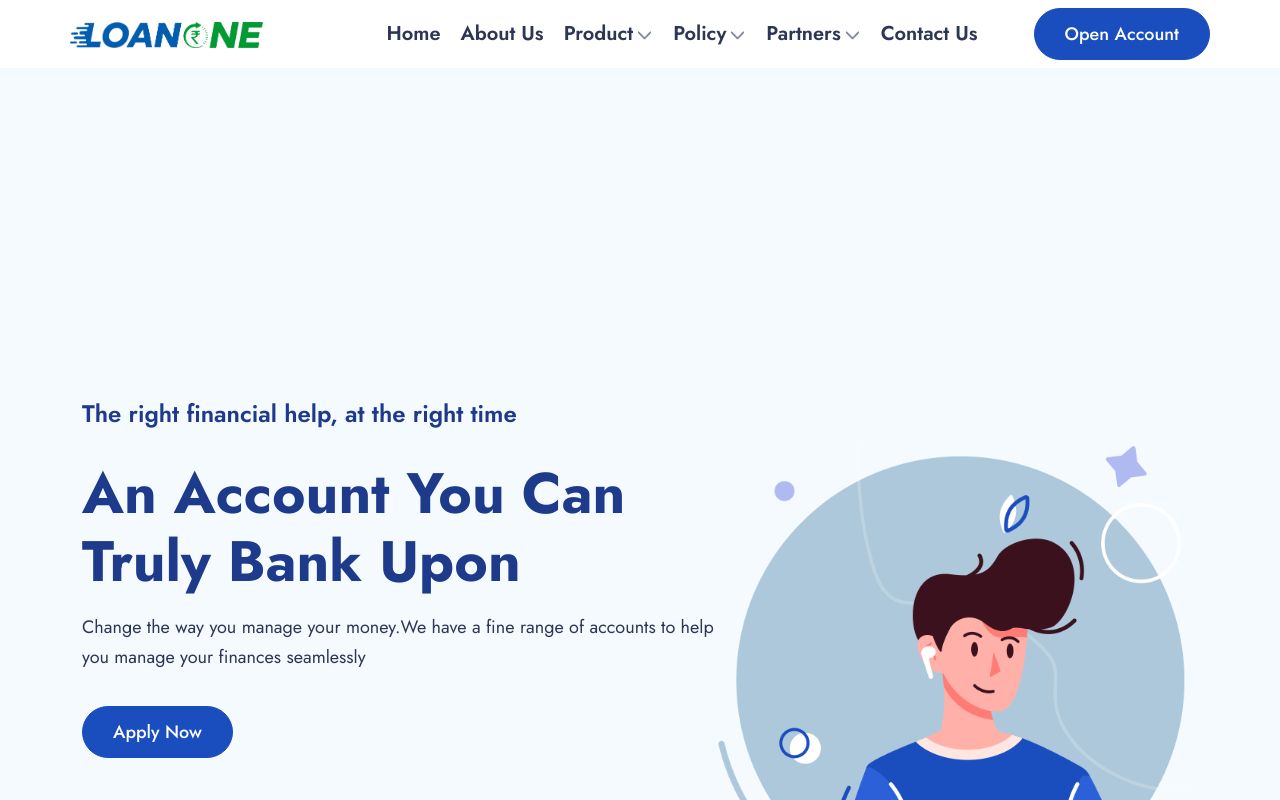
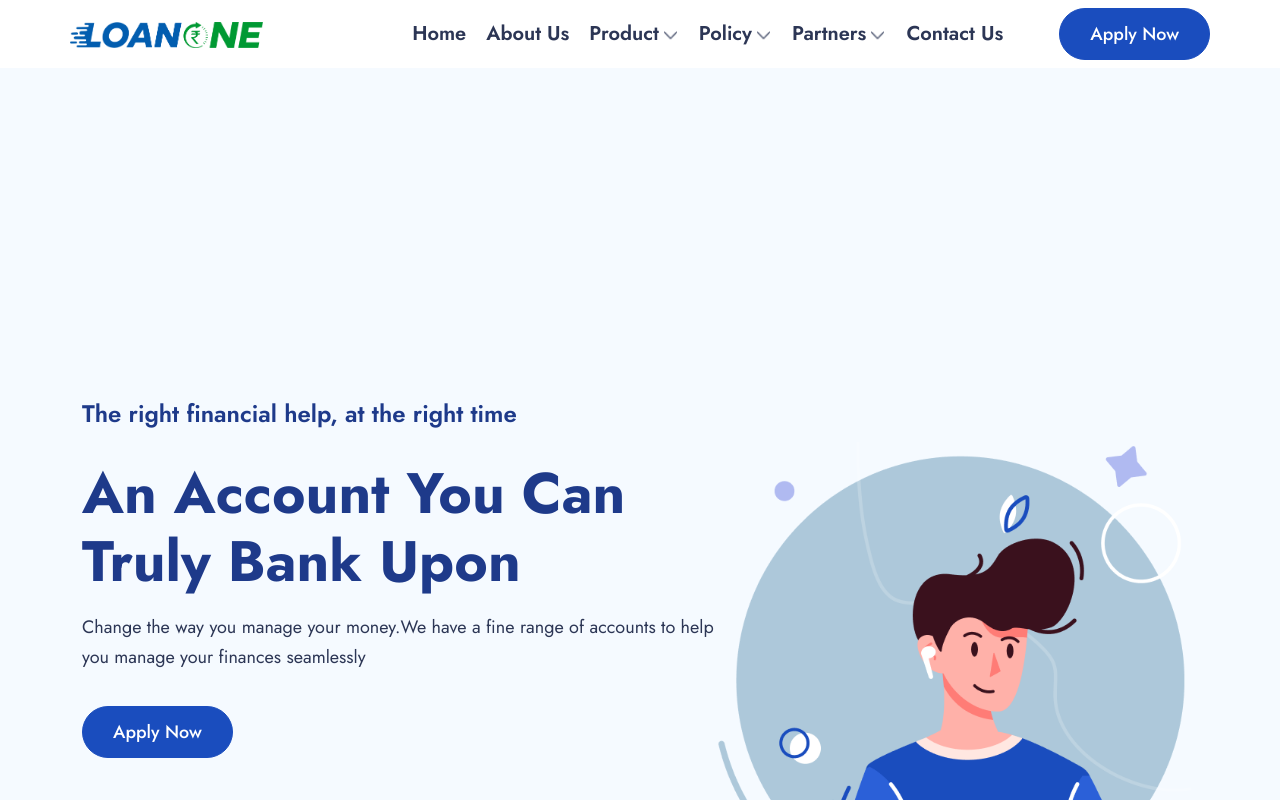
Before and after one commit to AssistFin/Stagingloan1next, a Next.js app: page /account in a window 1280 px wide. Shown: the top 800 px of the page. Built offline with nearby package versions, Linux system fonts and the light colour scheme.

Commit message:
change font name as apply now

```diff
--- a/components/accountDetail/CallToAction.jsx
+++ b/components/accountDetail/CallToAction.jsx
@@ -17,7 +17,7 @@ const CallToAction = () => {
                 </div>
                 <div className="bottom-area text-center">
                   <Link href="/register" className="cmn-btn">
-                    Open Account
+                    Apply Now
                   </Link>
                   <Link href="/contact" className="cmn-btn second">
                     Get in touch
--- a/components/callToAction/CallToAction.jsx
+++ b/components/callToAction/CallToAction.jsx
@@ -15,7 +15,7 @@ const callToAction = () => {
                 </div>
                 <div className="bottom-area text-center">
                   <Link href="/register" className="cmn-btn">
-                    Open Account
+                    Apply Now
                   </Link>
                   <Link href="/contact" className="cmn-btn second">
                     Get in touch
--- a/components/cards/BusinessSolutionsCard.jsx
+++ b/components/cards/BusinessSolutionsCard.jsx
@@ -13,7 +13,7 @@ const BusinessSolutionsCard = ({ singleBusiness }) => {
         <h5>{title}</h5>
         <p>{desc}</p>
         <Link href={link} className="btn-arrow">
-          Open Account
+          Apply Now
           <Image src={arrow_right} alt="arrow" />
         </Link>
       </div>
--- a/components/navBar/NavBar.jsx
+++ b/components/navBar/NavBar.jsx
@@ -269,7 +269,7 @@ const NavBar = () => {
                         className="cmn-btn"
                         onClick={hidenMenu}
                       >
-                        Open Account
+                        Apply Now
                       </Link>
                     )}
                   </div>
```
